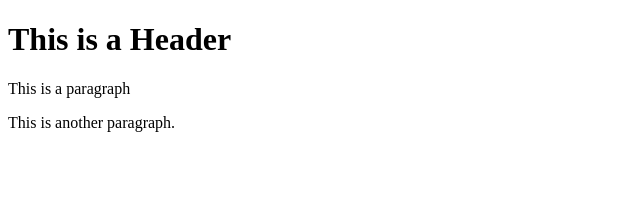
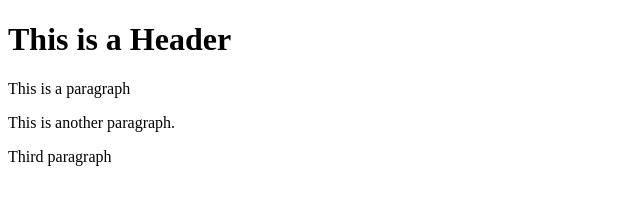
Before and after one commit to xeonkai/git-test, a website: page index.html in a window 1280 px wide. Shown: the whole page, without its empty margins (0-640 px from the left). Drawn offline with Linux system fonts and the light colour scheme.

Commit message:
using npm

```diff
--- a/index.html
+++ b/index.html
@@ -4,5 +4,6 @@
       <h1>This is a Header</h1>
       <p>This is a paragraph</p>
       <p>This is another paragraph.</p>
+      <p>Third paragraph</p>
    </body>
 </html>
```
Also changed, not shown: package.json (added, +19 -0 lines), 2 other files.
